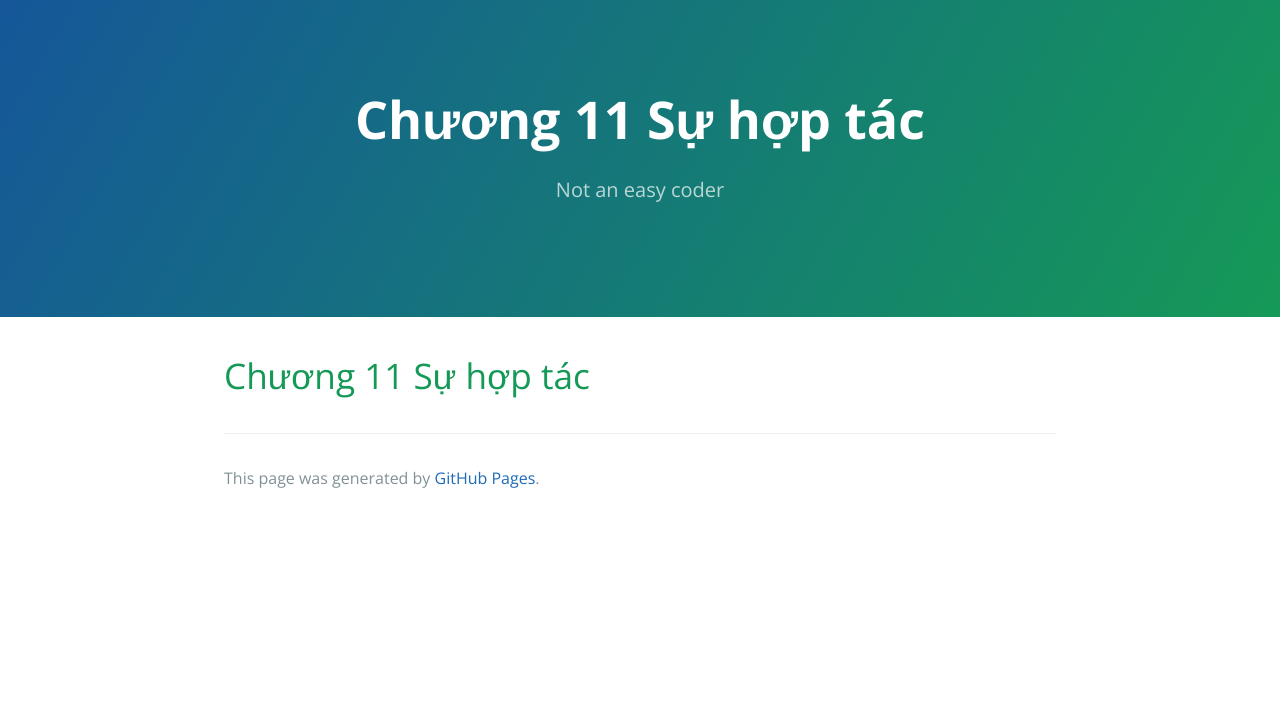
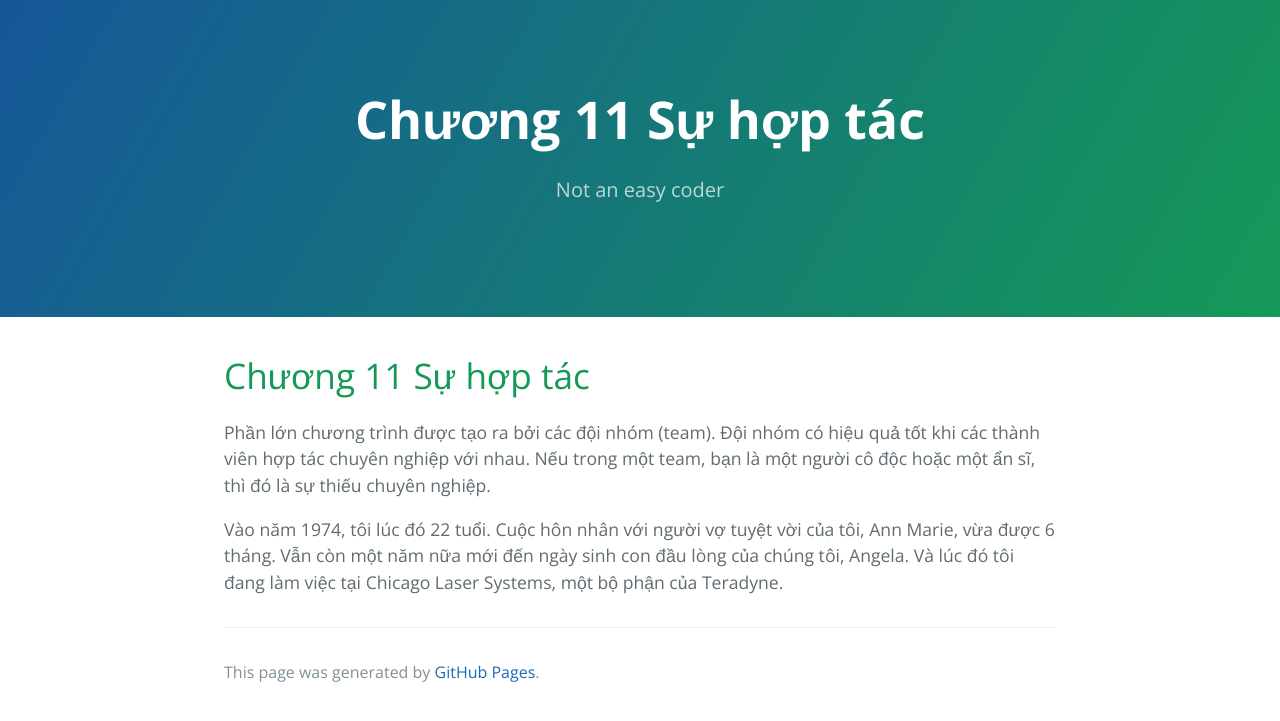
Before and after one commit to HaiBV/haibv.github.io, a Jekyll site: the page built from clean-coder/chapter-11-collaboration.md, in a window 1280 px wide. Shown: the top 721 px of the page. Built offline with Jekyll 4.4.1, drawn with Linux system fonts in a browser that asks for light colours; our own code applies the rules of GitHub Pages for plain Markdown files.

Commit message:
Book - The Clean Coder - Chapter 12 - Collaboration

```diff
--- a/clean-coder/chapter-11-collaboration.md
+++ b/clean-coder/chapter-11-collaboration.md
@@ -3,3 +3,7 @@ layout: default
 ---
 
 # Chương 11 Sự hợp tác
+
+Phần lớn chương trình được tạo ra bởi các đội nhóm (team). Đội nhóm có hiệu quả tốt khi các thành viên hợp tác chuyên nghiệp với nhau. Nếu trong một team, bạn là một người cô độc hoặc một ẩn sĩ, thì đó là sự thiếu chuyên nghiệp.
+
+Vào năm 1974, tôi lúc đó 22 tuổi. Cuộc hôn nhân với người vợ tuyệt vời của tôi, Ann Marie, vừa được 6 tháng. Vẫn còn một năm nữa mới đến ngày sinh con đầu lòng của chúng tôi, Angela. Và lúc đó tôi đang làm việc tại Chicago Laser Systems, một bộ phận của Teradyne.
```
